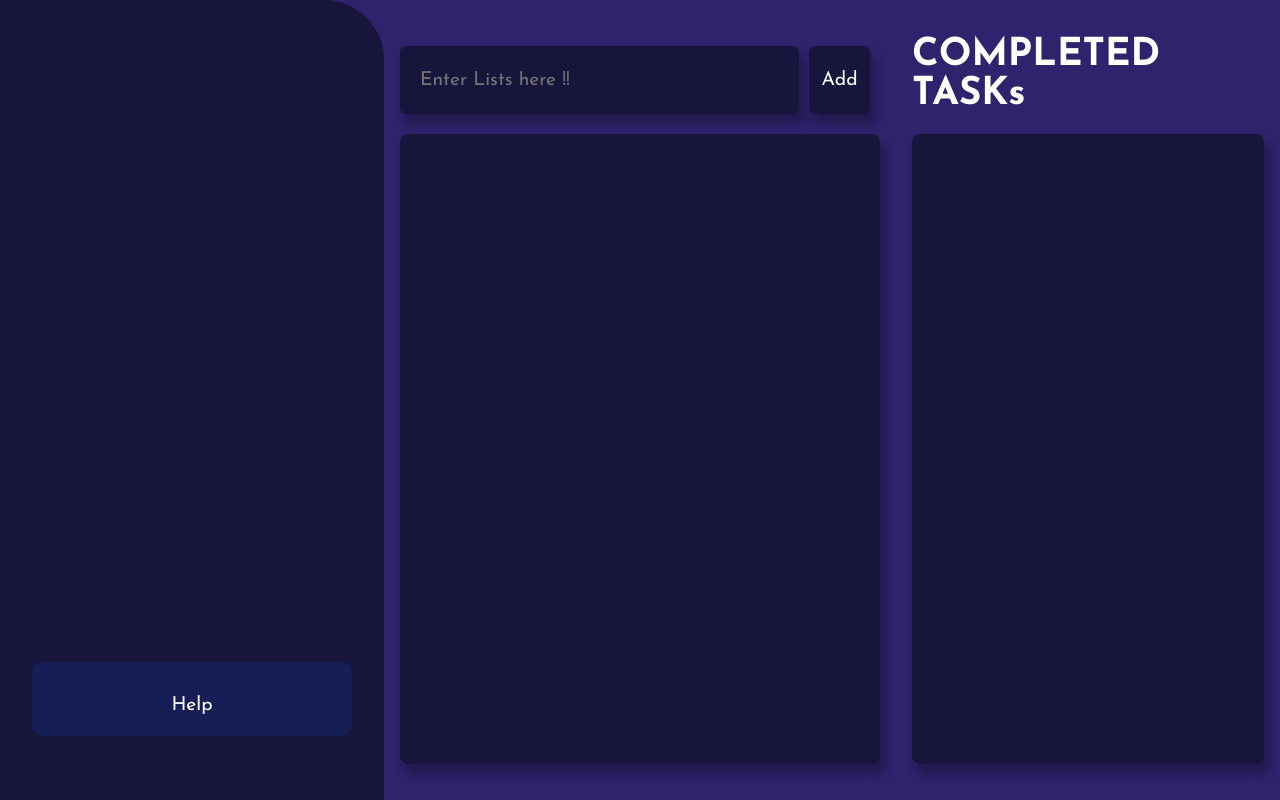
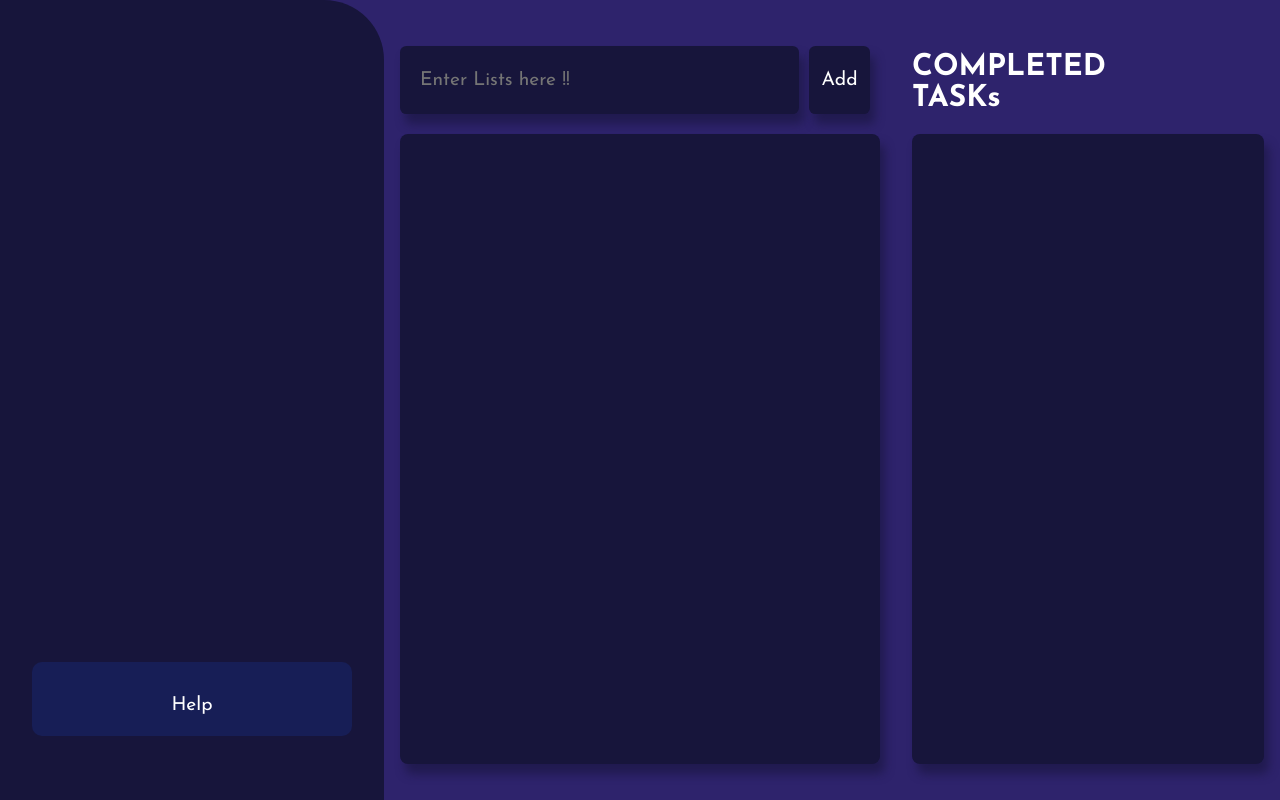
Before and after one commit to PrajwolGhimirepj/todoapp, a React (Vite) app: page / in a window 1280 px wide. Built offline with nearby package versions, Linux system fonts and the light colour scheme.

Commit message:
dgauysgdasd

```diff
--- a/src/Completed/Complete.css
+++ b/src/Completed/Complete.css
@@ -6,3 +6,7 @@
   height: 15%;
   width: 100%;
 }
+
+h1 {
+  font-size: 30px;
+}
--- a/src/Layout/Layout.jsx
+++ b/src/Layout/Layout.jsx
@@ -22,7 +22,7 @@ const Layout = () => {
           <Help />
         </div>
         <div className="main">
-          <List getarr={getarr} />
+          <List getarr={getarr} />/
         </div>
         <div className="info">
           <Complete completedarr={arr} />
```
